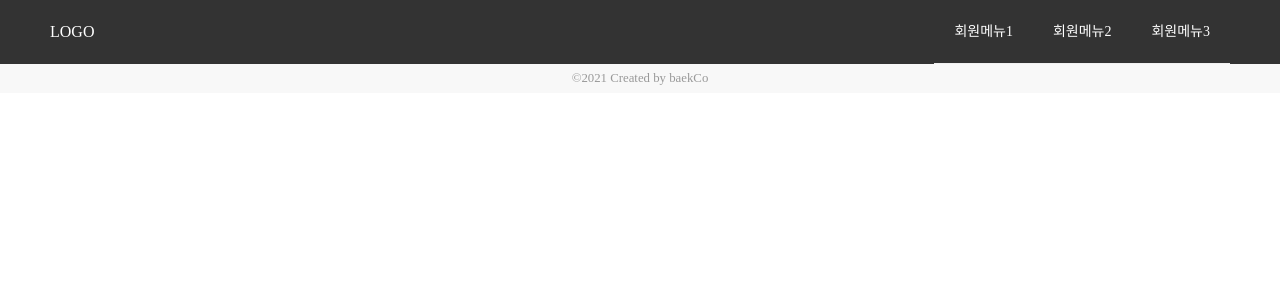
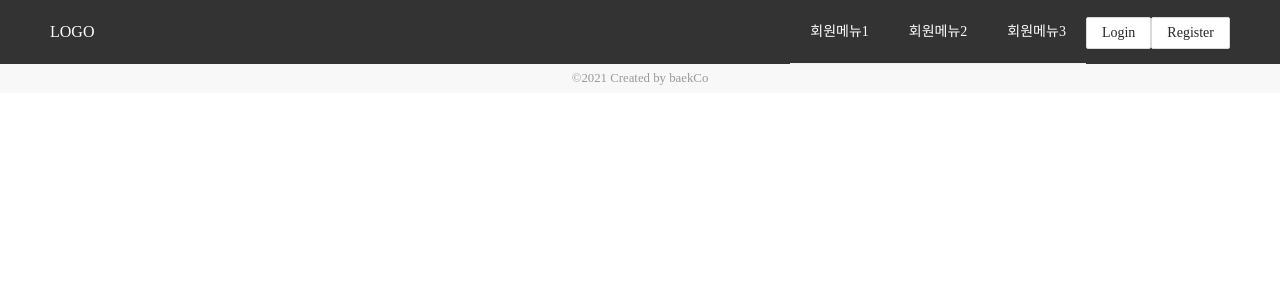
Before and after one commit to 77unny/baeklog, a React (Create React App) app in the folder client/: page / in a window 1280 px wide. Shown: the top 300 px of the page. Built offline with nearby package versions, Linux system fonts and the light colour scheme; no server answers.

Commit message:
feat : login or logout, registerModal

```diff
--- a/client/src/conponents/Navigation/index.js
+++ b/client/src/conponents/Navigation/index.js
@@ -1,14 +1,37 @@
-import React from 'react';
+import React, {useCallback, useEffect, useState} from 'react';
 import {Container, MenuList, Item} from './Navigation.style';
+import LoginModal from '../LoginModal';
+import {useDispatch, useSelector} from 'react-redux';
+import {LOGOUT_REQUEST} from '../../redux/types';
+import RegisterModal from '../RegisterModal';
 
 function Navigation({menuList}) {
+  const [isOpen, setIsOpen] = useState(false);
+  const {isAuthenticated, user, userRole} = useSelector(state => state.auth);
+  const dispatch = useDispatch();
+
+  const onLogout = useCallback(() => {
+    dispatch({
+      type: LOGOUT_REQUEST
+    });
+  }, [dispatch]);
   const onClick = e => console.log(e);
+  const handleToggle = () => {
+    setIsOpen(!isOpen);
+  };
+
+  useEffect(() => {
+    console.log(isAuthenticated)
+    setIsOpen(false);
+  }, [user]);
 
   return (
     <Container>
       <MenuList mode="horizontal" onClick={onClick}>
         {menuList && menuList.map(menu => <Item key={menu.key}>{menu.name}</Item>)}
       </MenuList>
+      {isAuthenticated ? <p onClick={onLogout}>로그아웃</p> : <LoginModal/>}
+      <RegisterModal />
     </Container>
   );
 }
```
